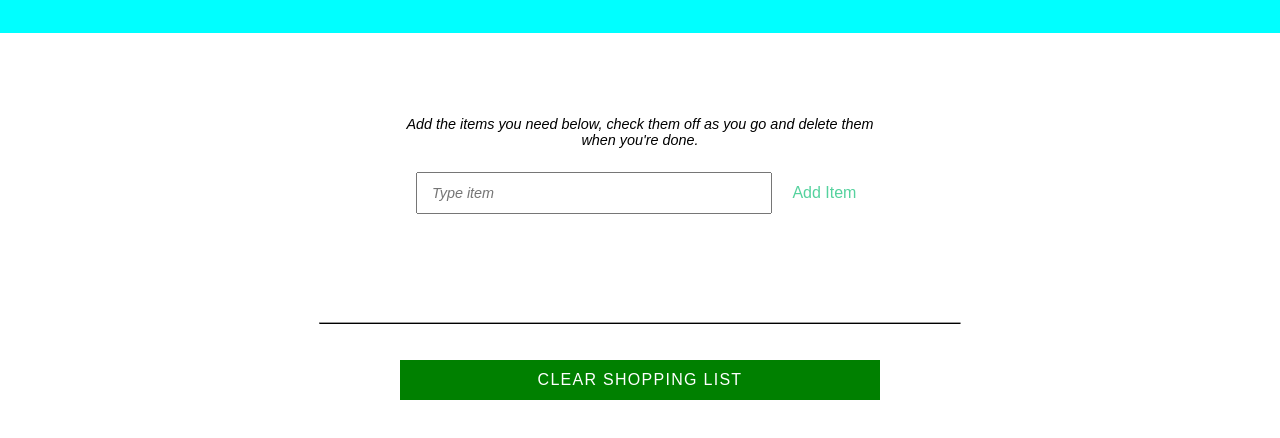
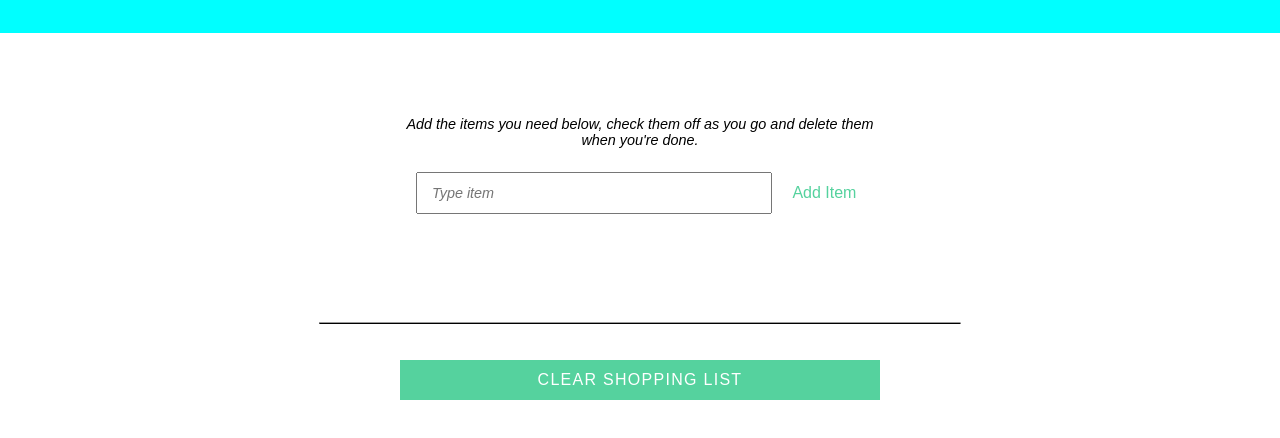
Before and after one commit to rizabarone/shoppinglist, a plain HTML site: page index.html in a window 1280 px wide. Shown: the part 298-736 px from the top of the page. Drawn offline with Linux system fonts and the light colour scheme.

Commit message:
change color or reset button

```diff
--- a/css/style.css
+++ b/css/style.css
@@ -114,7 +114,7 @@ ul {
 
 #resetButton {
 	height: 2.5em;
-	background-color: green;
+	background-color: #55D29E;
 	border-style: none;
 	cursor: pointer;
 	display: inline-block;
```
